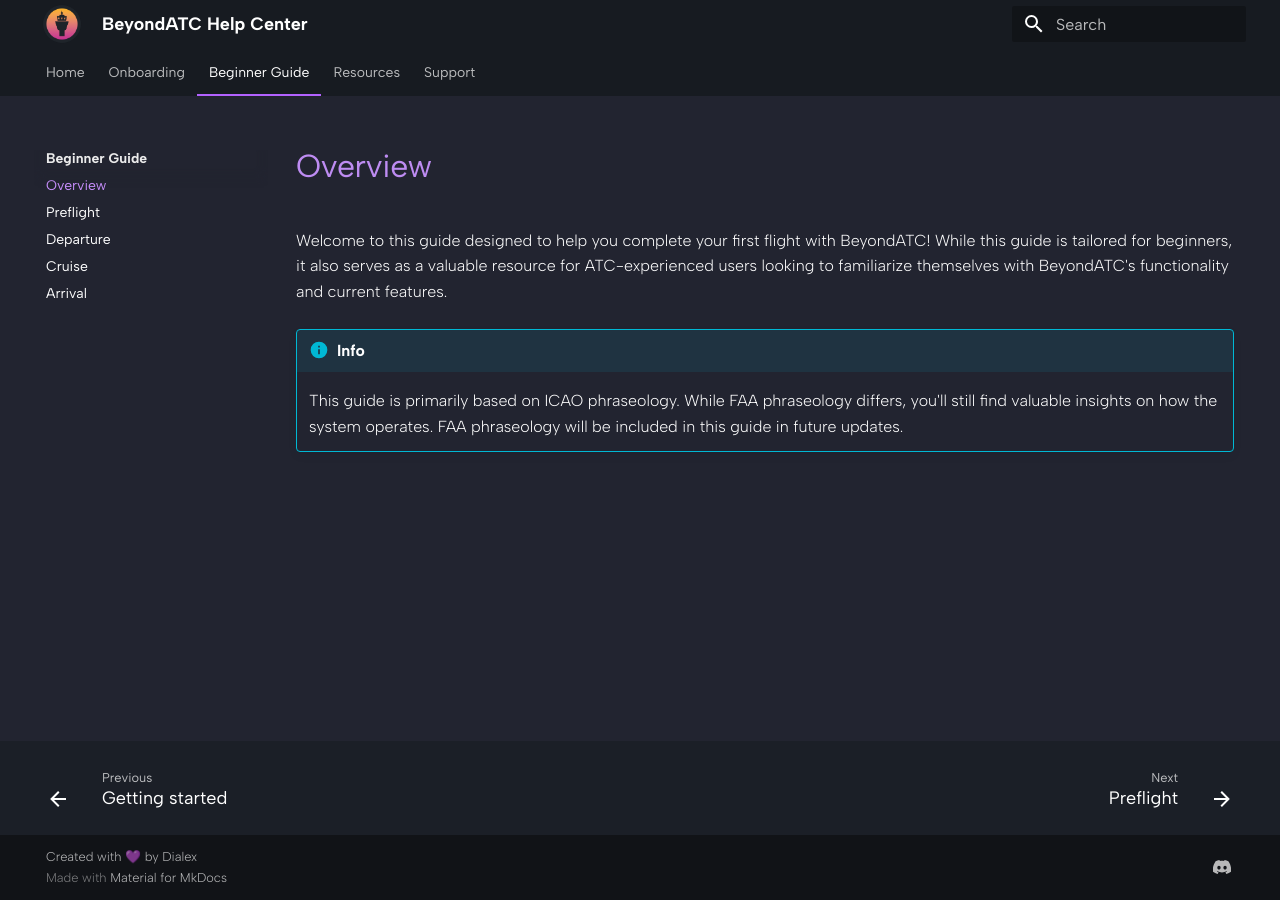
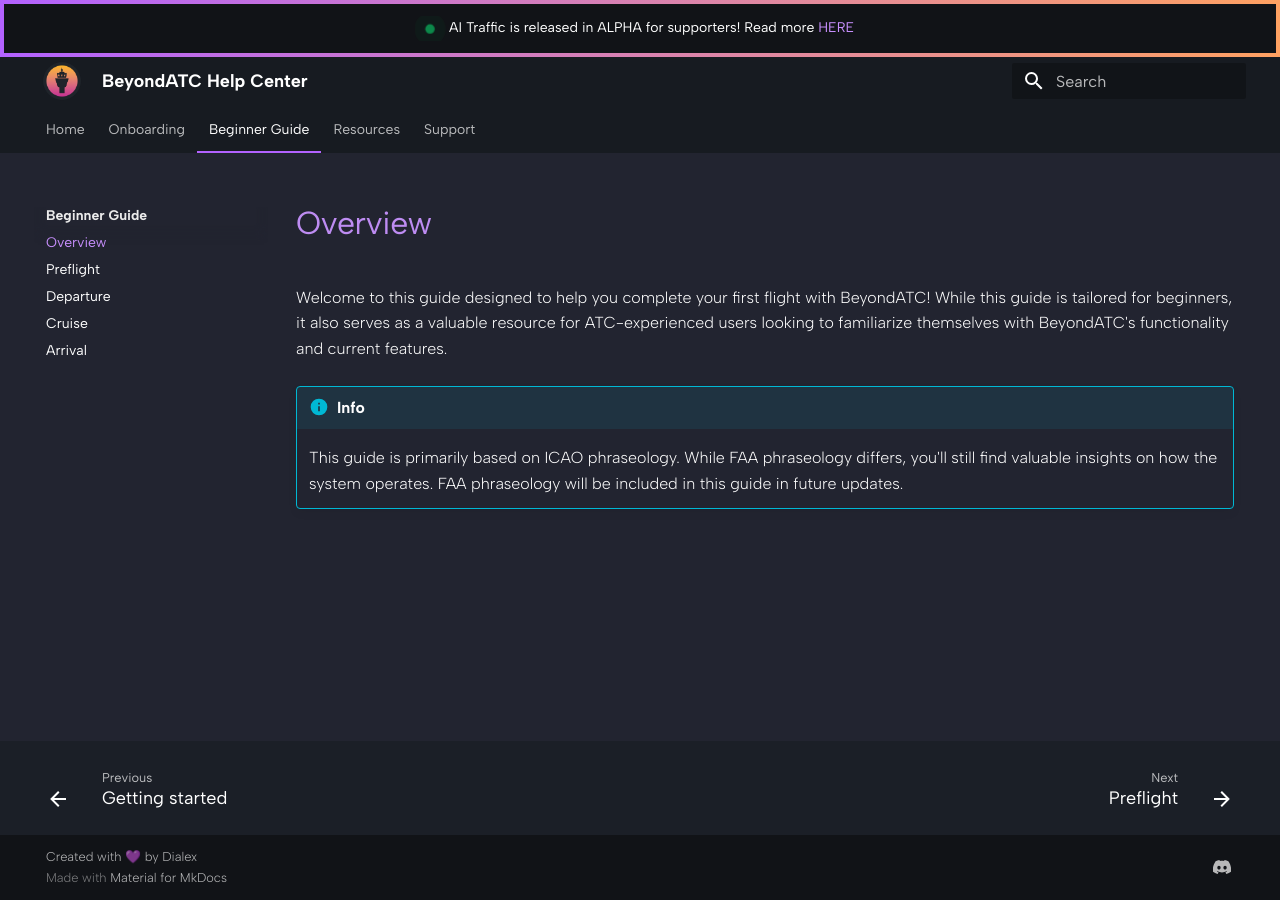
Before and after one commit to BeyondATC/BeyondATC_Wiki, an MkDocs documentation site: the page built from docs/beginner-guide/overview.md, in a window 1280 px wide. Built offline with MkDocs 1.6.1 and Material for MkDocs 9.7.7, drawn with Linux system fonts in a browser that asks for light colours.

Commit message:
new announcement bar

```diff
--- a/docs/stylesheets/extra.css
+++ b/docs/stylesheets/extra.css
@@ -100,3 +100,87 @@
       background-color: var(--md-default-bg-color);
   }
 }
+
+/* ANNOUNCEMENT */
+
+.md-banner{
+  background-color: var(--md-footer-bg-color--dark);
+  /*border: 5px #b362ff solid;*/
+  border-image: linear-gradient(to right, #b362ff 0%, #ffa162 100%) 1;
+  border-width: 4px;
+  border-style: solid;
+}
+
+#announcement {
+	display: -webkit-box;
+	display: -ms-flexbox;
+	display: flex;
+    -webkit-box-align: center;
+        -ms-flex-align: center;
+        align-items: center;
+    -webkit-box-pack: center;
+        -ms-flex-pack: center;
+    justify-content: center;
+    height: 25px;
+    overflow:hidden;
+}
+
+#announcement .circle {
+	margin-right: 15px;
+}
+
+#announcement .txt {
+    font-weight: 500;
+    display: flex;
+    align-items: center;
+}
+
+.circle .circle-wrapper {
+	height: 8px;
+	width: 8px;
+	background: #0C884A;
+	border-radius: 40px;
+	display: block;
+}
+
+.pulsate-fwd {
+	-webkit-animation: pulsate-fwd 1.5s ease-in-out infinite both;
+	animation: pulsate-fwd 1.5s ease-in-out infinite both;
+}
+
+@-webkit-keyframes pulsate-fwd {
+	0% {
+		-webkit-transform: scale(1);
+		transform: scale(1);
+	}
+
+	50% {
+		-webkit-transform: scale(1.2);
+		transform: scale(1.2);
+	}
+
+	100% {
+		-webkit-transform: scale(1.2);
+		transform: scale(1.2);
+	}
+}
+
+@keyframes pulsate-fwd {
+	0% {
+		-webkit-transform: scale(1);
+		transform: scale(1);
+		-webkit-box-shadow: 0 0 0 0 rgba(12,136,74,0.6);
+	}
+
+	50% {
+		-webkit-transform: scale(1.2);
+		transform: scale(1.2);
+		-webkit-box-shadow: 0 0 0 10px rgba(12,136,74,0);
+	}
+
+	100% {
+		-webkit-transform: scale(1);
+		transform: scale(1);
+		-webkit-box-shadow: 0 0 0 0 rgba(12,136,74,0);
+	}
+}
--- a/mkdocs.yml
+++ b/mkdocs.yml
@@ -9,7 +9,6 @@ theme:
   - content.code.annotate
   - content.code.copy
   - content.tabs.link
-  - announce.dismiss
   - navigation.footer
   - navigation.indexes
   - navigation.sections
--- /dev/null
+++ b/overrides/main.html
@@ -0,0 +1,15 @@
+{% extends "base.html" %}
+
+{% block announce %}
+    {{ super() }}
+    <div id="announcement">
+        <div class="circle">
+            <div class="circle-wrapper pulsate-fwd"></div>
+          </div>
+          <div class="txt">
+              <p>AI Traffic is released in ALPHA for supporters! Read more <a href="/announcements/traffic">HERE</a></p>
+            </div>
+          </div>
+    </div>
+
+{% endblock %}
```
